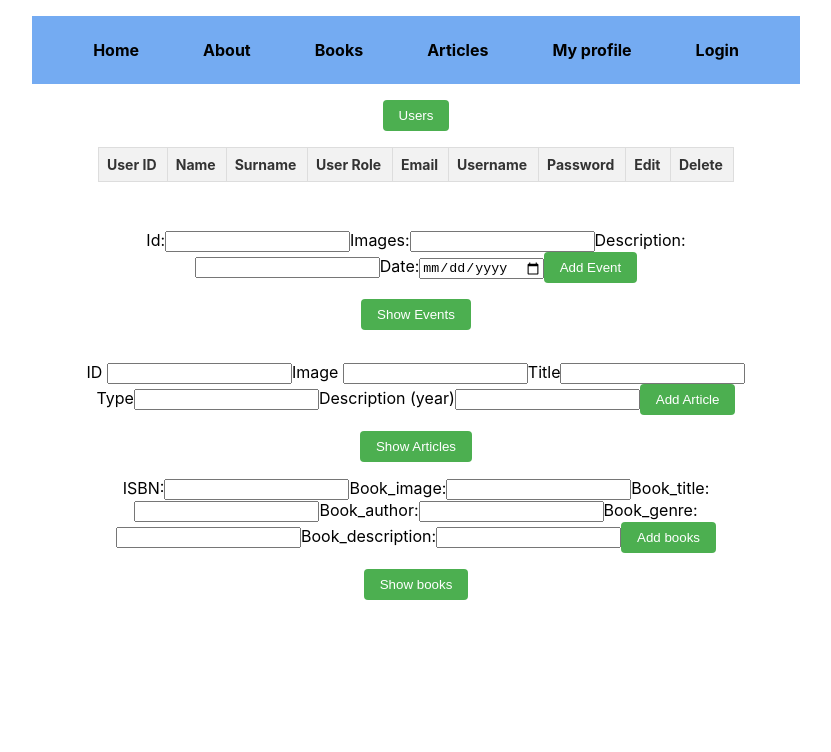
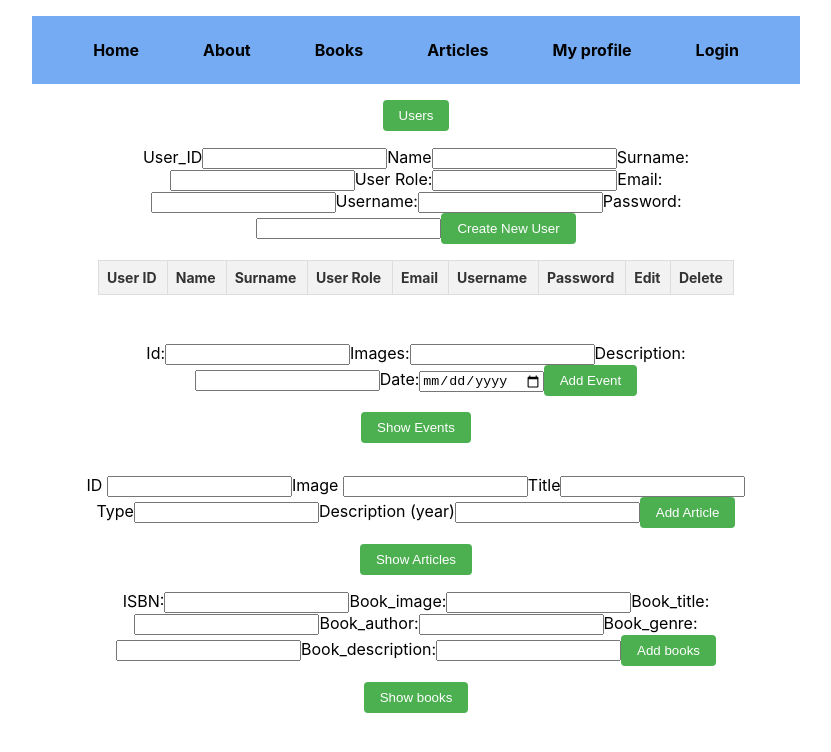
Before and after one commit to arbrudi/lab_course_1, a React (Create React App) app in the folder Project/: page /admin in a window 1280 px wide. Shown: the top 752 px of the page, without its empty margins (224-1055 px from the left). Built offline with nearby package versions, Linux system fonts and the light colour scheme.

Commit message:
User Management CRUD_2

```diff
--- a/Project/src/pages/AdminDashboard.js
+++ b/Project/src/pages/AdminDashboard.js
@@ -11,6 +11,34 @@ const AdminDashboard = ()=> {
     const [newEmail, setNewEmail] = useState('');
     const [newUsername, setNewUsername] = useState('');
     const [newPassword, setNewPassword] = useState('');
+
+    const [name, setName] = useState('');
+  const [surname, setSurname] = useState('');
+  const [user_role, setUser_role] = useState('');
+  const [email, setEmail] = useState('');
+  const [username, setUsername] = useState('');
+  const [password, setPassword] = useState('');
+  const[User_ID, setUser_ID] = useState();
+
+  const handleSubmit = (event) => {
+    event.preventDefault();
+    if (name === '' || surname === '' || user_role === '' || email === '' || username === '' || password === '') {
+      alert('Please fill in all the fields');
+    } else {
+      Axios.post('http://localhost:3001/admin/users/create', {
+        name: name,
+        surname: surname,
+        user_role: user_role,
+        email: email,
+        username: username,
+        password: password,
+        User_ID: User_ID
+      }).then(() => {
+        console.log('Successful');
+        alert("User Registered! Refresh the page or press the Users' button again!")
+      });
+    }
+  };
 
     const getUsers = () => {
         Axios.get('http://localhost:3001/admin/users').then((response) => {
@@ -245,10 +273,6 @@ const deletebooks = (ISBN) => {
 };
 
 
-
-
-
-
     return (
      <>
       <div className="App">
@@ -256,7 +280,59 @@ const deletebooks = (ISBN) => {
         <div className="users-list">
 
           <button onClick={getUsers}>Users</button>
+          <div className="users-table">
+          <label>User_ID</label>
+          <input
+            type="number"
+            onChange={(event) => {
+              setUser_ID(event.target.value);
+            }}
+          />
+          <label>Name</label>
+          <input
+            type="text"
+            onChange={(event) => {
+              setName(event.target.value);
+            }}
+          />
+          <label>Surname:</label>
+          <input
+            type="text"
+            onChange={(event) => {
+              setSurname(event.target.value);
+            }}
+          />
+             <label>User Role:</label>
+          <input
+            type="text"
+            onChange={(event) => {
+              setUser_role(event.target.value);
+            }}
+          />
+             <label>Email:</label>
+          <input
+            type="email"
+            onChange={(event) => {
+              setEmail(event.target.value);
+            }}
+          />
+             <label>Username:</label>
+          <input
+            type="text"
+            onChange={(event) => {
+              setUsername(event.target.value);
+            }}
+          />
+             <label>Password:</label>
+          <input
+            type="password"
+            onChange={(event) => {
+              setPassword(event.target.value);
+            }}
+          />
 
+          <button onClick={handleSubmit}>Create New User</button>
+        </div>
           <table className="user-table">
             <thead>
               <tr>
```
Also changed, not shown: 1 other file (tests, documents, lock files or other folders).
